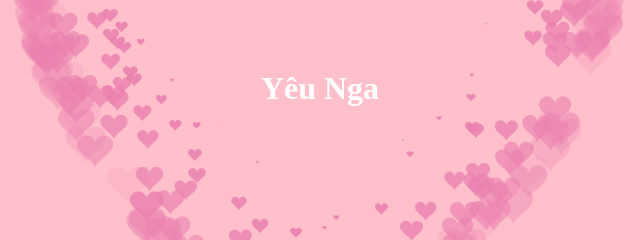
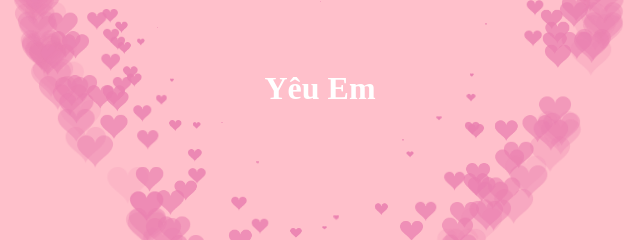
Before and after one commit to tuanda24/tuanda24.github.io, a plain HTML site: page heart.html in a window 1280 px wide. Shown: the part 317-557 px from the top of the page, 320-960 px from the left. Drawn offline with Linux system fonts and the light colour scheme.

Commit message:
Update heart.html

```diff
--- a/heart.html
+++ b/heart.html
@@ -68,7 +68,7 @@
             src="https://scontent.fhan14-3.fna.fbcdn.net/v/t39.30808-6/313425065_122422693985533_5083756296707673159_n.jpg?_nc_cat=110&ccb=1-7&_nc_sid=730e14&_nc_ohc=8eRC-6FUKjMAX-8Uw2s&_nc_ht=scontent.fhan14-3.fna&oh=00_AfAc0Au7WKKLMwYD21y_ZGfA6r1CmrXUAGVpyndCh6Zt4g&oe=637181A2"
             alt=""
         /> -->
-        <h1>Yêu Nga</h1>
+        <h1>Yêu Em</h1>
         <script>
             /*
 
```
